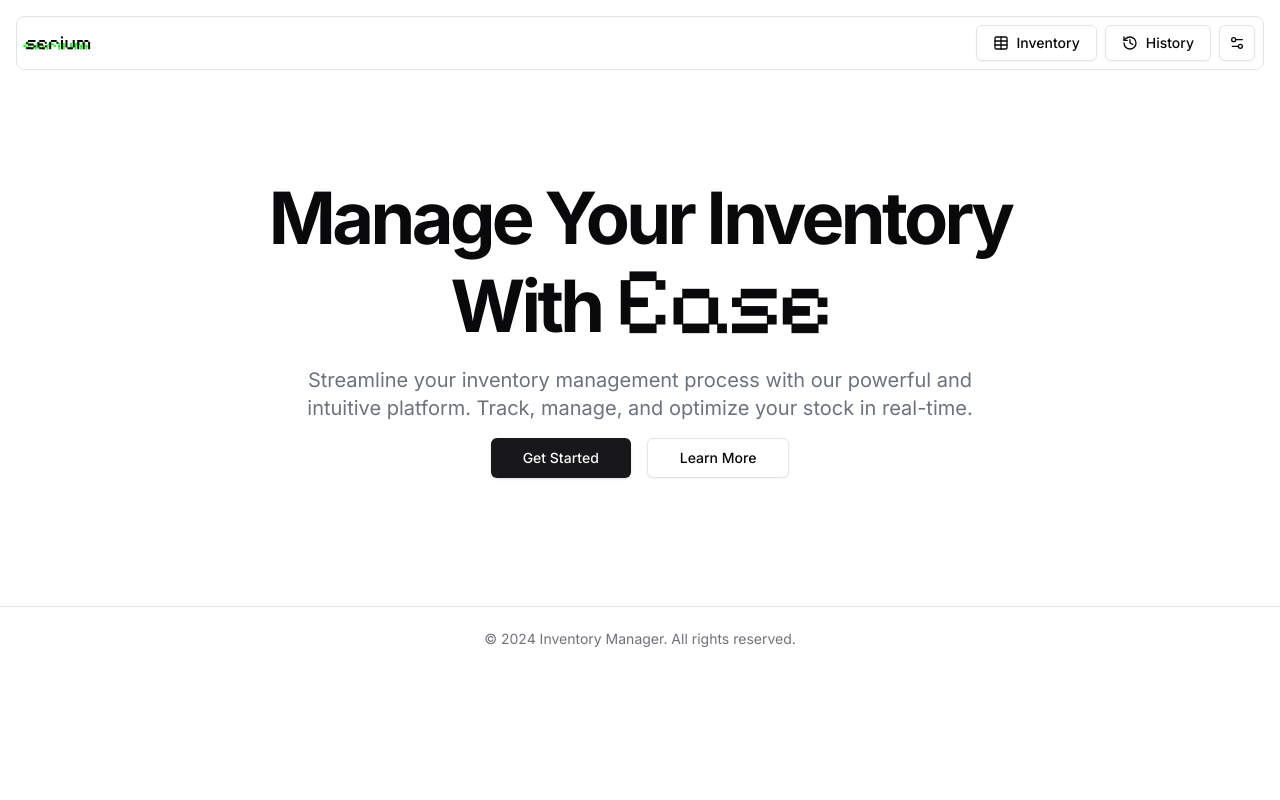
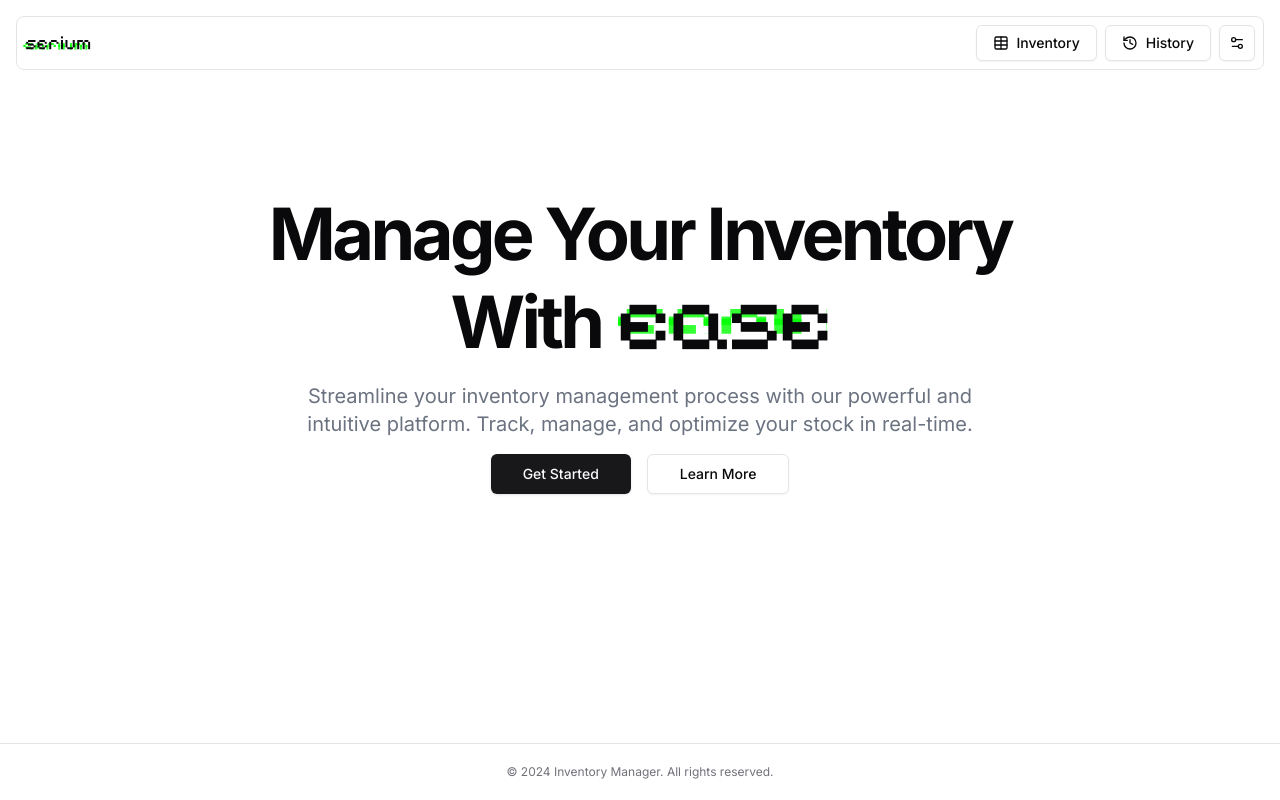
Before and after one commit to kcybe/Serium, a Next.js app: page / in a window 1280 px wide. Built offline with nearby package versions, Linux system fonts and the light colour scheme.

Commit message:
Changed the landing page

```diff
--- a/src/app/globals.css
+++ b/src/app/globals.css
@@ -146,3 +146,45 @@ body {
     @apply bg-background text-foreground;
   }
 }
+
+@keyframes matrix-rain {
+  0% {
+    transform: translateY(-100%);
+  }
+  100% {
+    transform: translateY(100%);
+  }
+}
+
+.matrix-bg {
+  position: absolute;
+  inset: 0;
+  overflow: hidden;
+  font-family: monospace;
+  font-size: 1rem;
+  line-height: 1;
+  color: #0f0;
+  opacity: 0.2;
+}
+
+.matrix-bg::before,
+.matrix-bg::after {
+  content: "01001000 01100101 01101100 01101100 01101111 00100000 01010111 01101111 01110010 01101100 01100100 10010011 10101010 11001100 10101010 11110000 01001000 01100101 01101100 01101100 01101111";
+  position: absolute;
+  top: -50%;
+  left: 0;
+  width: 100%;
+  height: 200%;
+  white-space: pre-wrap;
+  word-break: break-all;
+  animation: matrix-rain 20s linear infinite;
+  transform: translateY(-50%);
+}
+
+.matrix-bg::after {
+  content: "セリウム インベントリ マネージャー 01001000 01100101 01101100 01101100 01101111 00100000 01010111 01101111 01110010 01101100 01100100 10010011 10101010 11001100";
+  animation-duration: 17s;
+  animation-delay: -2s;
+  left: -50%;
+  opacity: 0.5;
+}
--- a/src/app/layout.tsx
+++ b/src/app/layout.tsx
@@ -4,6 +4,7 @@ import "./globals.css"
 import { ThemeProvider } from "@/components/theme-provider"
 import { Navbar } from "@/components/navbar"
 import { Toaster } from "sonner"
+import { Footer } from "@/components/footer"
 
 const inter = Inter({ subsets: ["latin"] })
 
@@ -26,9 +27,12 @@ export default function RootLayout({
           enableSystem
           disableTransitionOnChange
         >
-          <div className="flex min-h-screen flex-col">
-            <Navbar />
-            {children}
+          <div className="min-h-screen flex flex-col justify-between">
+            <div>
+              <Navbar />
+              {children}
+            </div>
+            <Footer />
           </div>
           <Toaster />
         </ThemeProvider>
--- a/src/app/page.tsx
+++ b/src/app/page.tsx
@@ -1,5 +1,4 @@
 import { Hero } from "@/components/hero"
-import { Footer } from "@/components/footer"
 import { PageTransition } from '@/components/ui/page-transition'
 
 export default function Home() {
@@ -11,7 +10,6 @@ export default function Home() {
           {/* Add more sections here */}
         </div>
       </main>
-      <Footer />
     </PageTransition>
   )
 }
--- a/src/components/footer.tsx
+++ b/src/components/footer.tsx
@@ -2,9 +2,9 @@ import Link from "next/link"
 
 export function Footer() {
   return (
-    <footer className="border-t">
-      <div className="flex h-16 items-center justify-center px-4 sm:px-6 lg:px-8 max-w-7xl mx-auto">
-        <p className="text-sm text-muted-foreground">
+    <footer className="border-t mt-auto py-2">
+      <div className="flex h-10 items-center justify-center px-4">
+        <p className="text-xs text-muted-foreground">
           © 2024 Inventory Manager. All rights reserved.
         </p>
       </div>
--- a/src/components/hero.tsx
+++ b/src/components/hero.tsx
@@ -3,17 +3,25 @@ import { pixelifySans } from "@/lib/fonts"
 
 export function Hero() {
   return (
-    <div className="container flex flex-col items-center justify-center space-y-4 text-center py-24 md:py-32">
-      <h1 className="text-3xl sm:text-5xl md:text-6xl lg:text-7xl font-bold tracking-tighter">
+    <div className="container flex flex-col items-center justify-center space-y-4 text-center py-24 md:py-32 relative overflow-hidden">
+      <div className="matrix-bg absolute inset-0 pointer-events-none" aria-hidden="true" />
+      <h1 className="text-3xl sm:text-5xl md:text-6xl lg:text-7xl font-bold tracking-tighter relative z-10">
         Manage Your Inventory
         <br className="hidden sm:inline" />
-        With <span className={`${pixelifySans.className} text-8xl font-bold`}>Ease</span>
+        With <span className={`
+          ${pixelifySans.className}
+          text-8xl
+          font-bold
+          matrix-text
+          relative
+          [animation:matrix-reveal_1s_cubic-bezier(0.25,0.46,0.45,0.94)_both]
+        `}>ease</span>
       </h1>
-      <p className="max-w-[700px] text-gray-500 md:text-xl dark:text-gray-400">
+      <p className="max-w-[700px] text-gray-500 md:text-xl dark:text-gray-400 relative z-10">
         Streamline your inventory management process with our powerful and intuitive platform.
         Track, manage, and optimize your stock in real-time.
       </p>
-      <div className="flex flex-col sm:flex-row gap-4 mt-8">
+      <div className="flex flex-col sm:flex-row gap-4 mt-8 relative z-10">
         <Button size="lg">Get Started</Button>
         <Button size="lg" variant="outline">Learn More</Button>
       </div>
```
